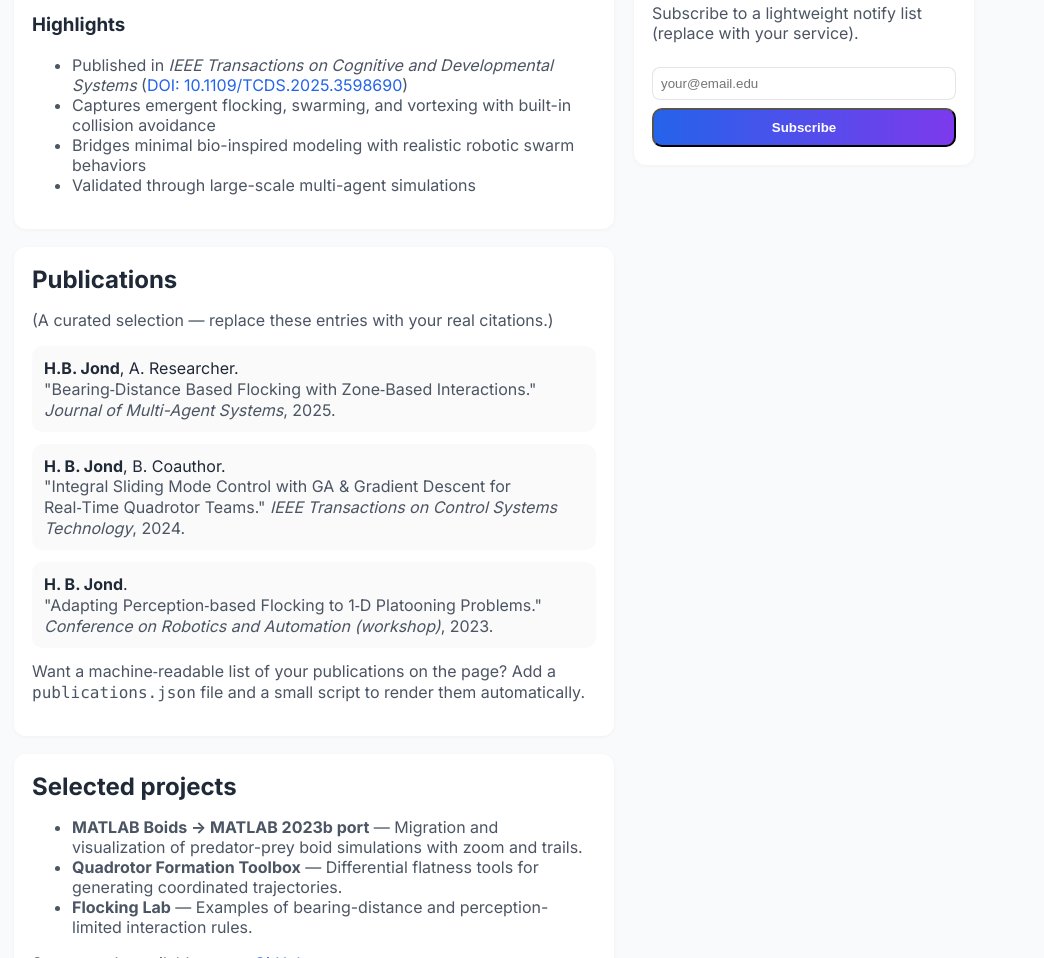
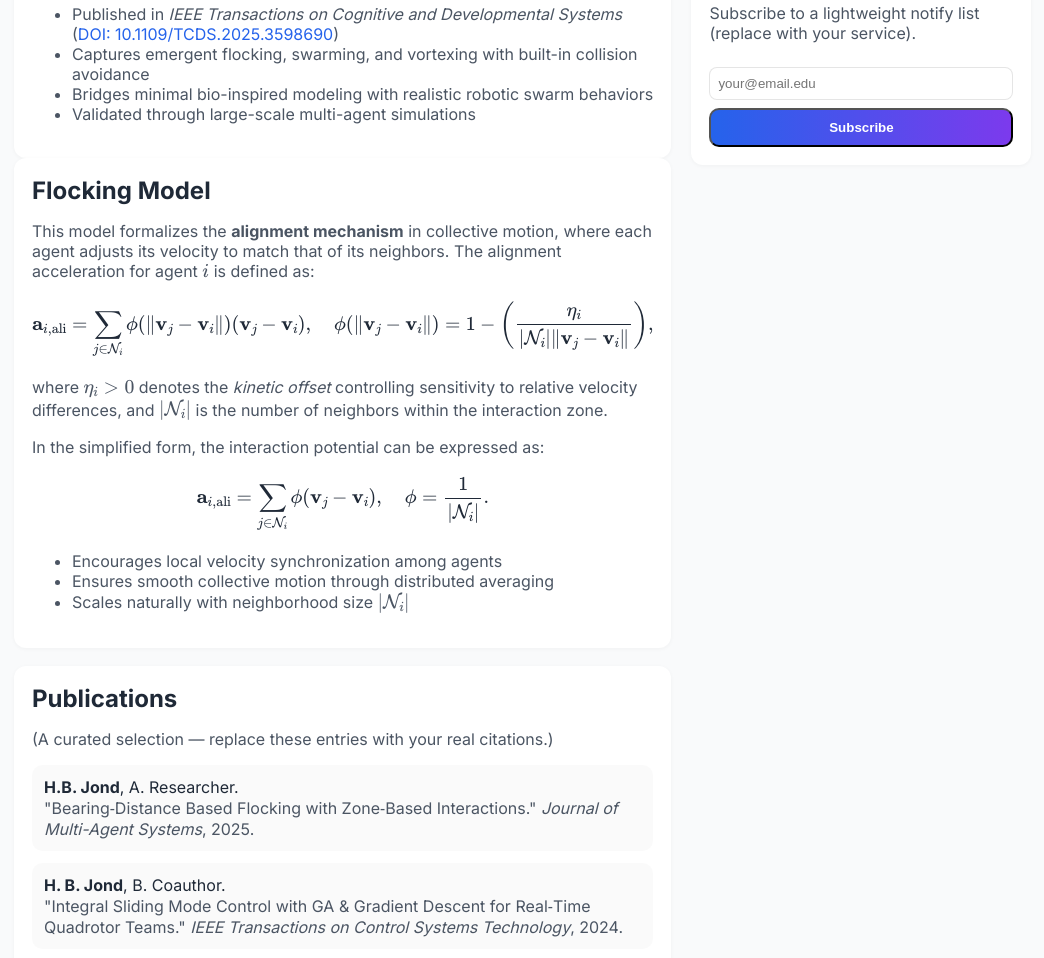
Before and after one commit to hbjond/hbjond.github.io, a plain HTML site: page index.html in a window 1280 px wide. Shown: the part 1004-1962 px from the top of the page, without its empty margins (146-1190 px from the left). Drawn offline with nearby package versions, Linux system fonts and the light colour scheme.

Commit message:
Update index.html

```diff
--- a/index.html
+++ b/index.html
@@ -164,6 +164,55 @@
         </section>
 
 
+        <section id="flocking" class="card">
+          <h2>Flocking Model</h2>
+          <p class="muted">
+            This model formalizes the <strong>alignment mechanism</strong> in collective motion, where each agent adjusts its velocity to match that of its neighbors.
+            The alignment acceleration for agent \( i \) is defined as:
+          </p>
+
+          <p class="math-block">
+            \[
+              \mathbf{a}_{i,\mathrm{ali}} =
+              \sum_{j \in \mathcal{N}_i}
+              \phi(\lVert \mathbf{v}_j - \mathbf{v}_i \rVert)
+              (\mathbf{v}_j - \mathbf{v}_i),
+              \quad
+              \phi(\lVert \mathbf{v}_j - \mathbf{v}_i \rVert)
+              = 1 -
+              \left(
+                \frac{\eta_i}
+                {|\mathcal{N}_i| \lVert \mathbf{v}_j - \mathbf{v}_i \rVert}
+              \right),
+            \]
+          </p>
+
+          <p class="muted">
+            where \( \eta_i > 0 \) denotes the <em>kinetic offset</em> controlling sensitivity to relative velocity differences, and \( |\mathcal{N}_i| \) is the number of neighbors within the interaction zone.
+          </p>
+
+          <p class="muted">
+            In the simplified form, the interaction potential can be expressed as:
+          </p>
+
+          <p class="math-block">
+            \[
+              \mathbf{a}_{i,\mathrm{ali}}
+              =
+              \sum_{j \in \mathcal{N}_i}
+              \phi (\mathbf{v}_j - \mathbf{v}_i),
+              \quad
+              \phi = \frac{1}{|\mathcal{N}_i|}.
+            \]
+          </p>
+
+          <ul class="muted">
+            <li>Encourages local velocity synchronization among agents</li>
+            <li>Ensures smooth collective motion through distributed averaging</li>
+            <li>Scales naturally with neighborhood size \( |\mathcal{N}_i| \)</li>
+          </ul>
+        </section>
+
 
 
         <section id="publications" class="card" style="margin-top:18px">
```
